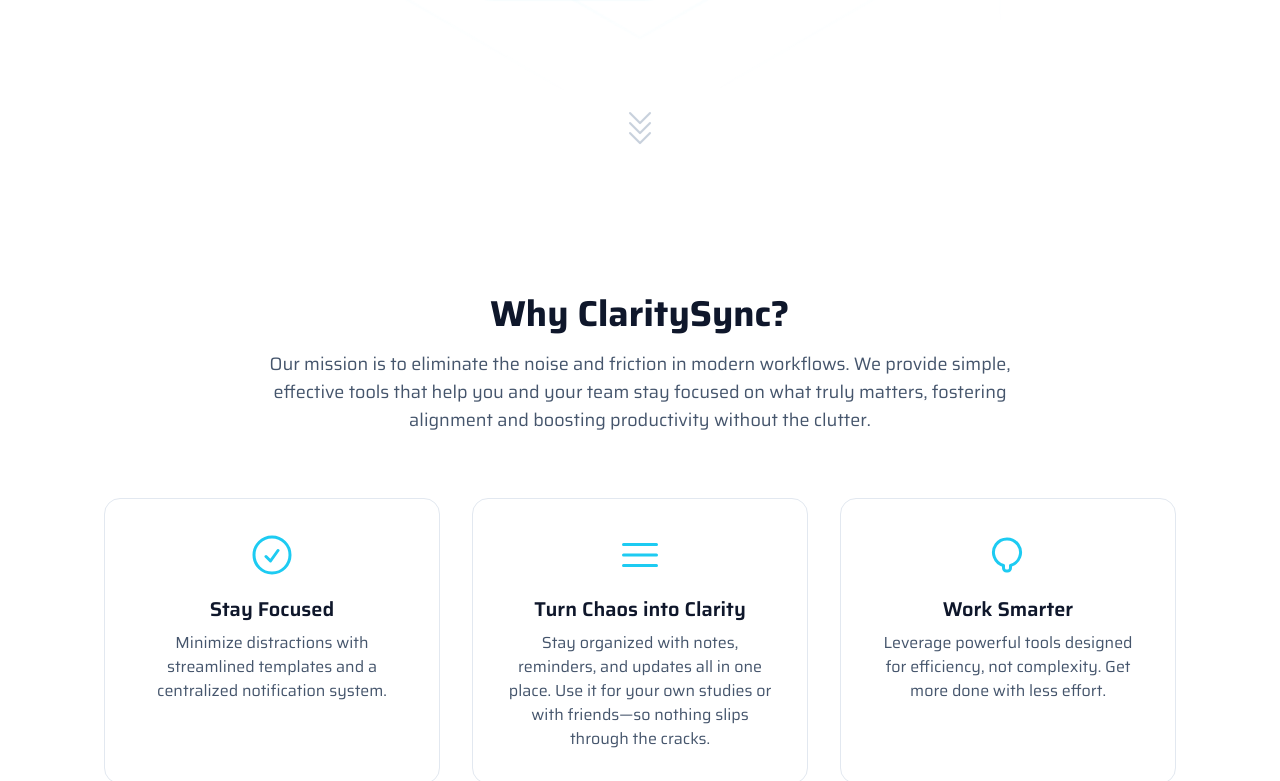
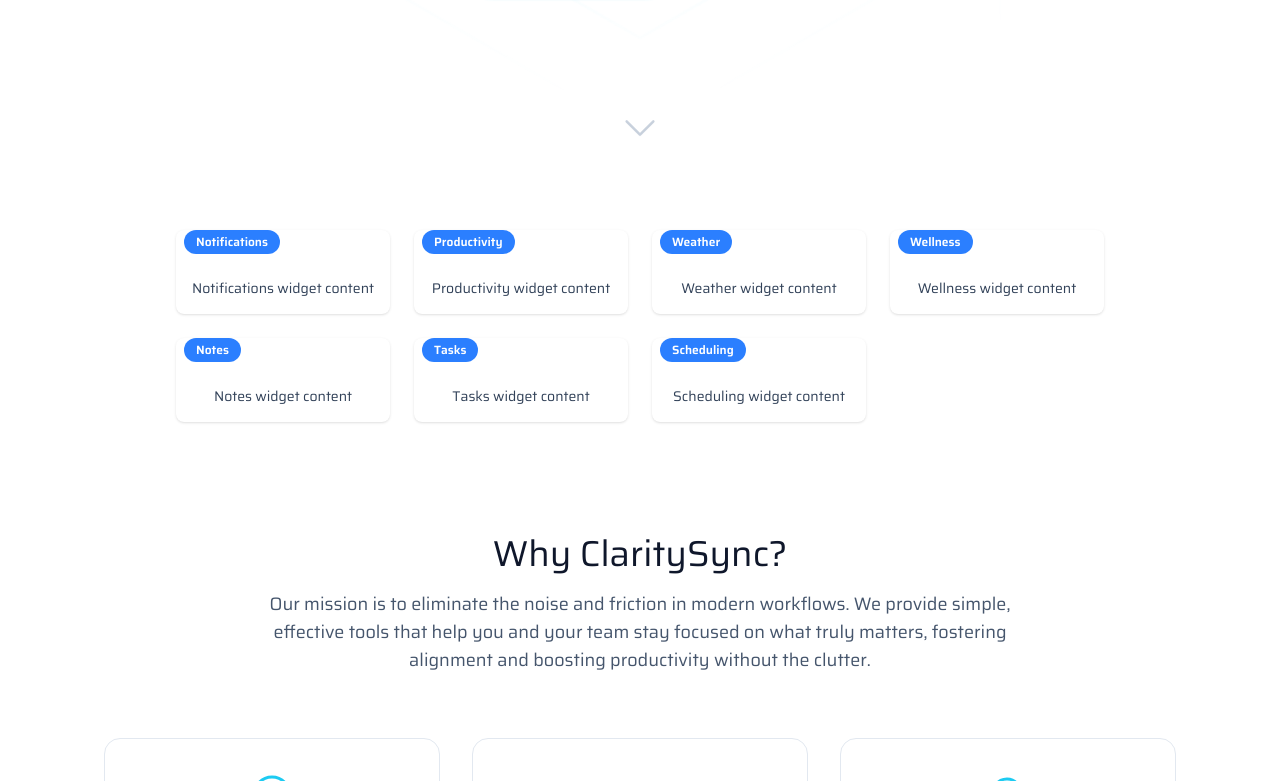
Before and after one commit to claritysyncio-lgtm/claritysync-backup, a Next.js app: page / in a window 1280 px wide. Shown: the part 619-1400 px from the top of the page. Built offline with nearby package versions, Linux system fonts and the light colour scheme.

Commit message:
Backup at 2025-09-18 21:24:06

```diff
--- a/src/app/page.tsx
+++ b/src/app/page.tsx
@@ -60,12 +60,13 @@
     <div className="font-sans text-slate-800">
       <main className="flex flex-col">
         {/* Hero Section */}
-        <section className="relative isolate flex items-center justify-center min-h-[calc(100svh-4rem)] py-24 sm:py-28 overflow-hidden bg-gradient-to-b from-[#e9fbff] via-white to-white">
+        <section className="relative isolate flex items-center justify-center min-h-[calc(100svh-4rem)] py-24 sm:py-28 overflow-hidden bg-white">
           {/* Hologram circuit background */}
           <div className="absolute inset-0 -z-10 pointer-events-none [mask-image:radial-gradient(60%_60%_at_50%_30%,_black,_transparent)]">
             <CircutHomePage className="absolute inset-0 opacity-20" />
-            <div className="absolute inset-x-0 top-0 h-64 bg-gradient-to-b from-[rgba(29,203,242,0.2)] to-transparent" />
           </div>
+          <div className="absolute inset-x-0 top-0 h-64 bg-gradient-to-b from-[rgba(29,203,242,0.2)] to-transparent -z-10" />
+
 
           <div className="px-6 sm:px-8 lg:px-10 w-full">
             <div className="max-w-3xl mx-auto text-center">
@@ -97,7 +98,6 @@
                 </p>
               </div>
 
-
               <p className="mt-4 text-lg md:text-xl leading-relaxed text-slate-600">
                 Tools and templates to bring focus, alignment, and productivity.
               </p>
@@ -125,21 +125,38 @@
               viewBox="0 0 24 24"
               fill="none"
               stroke="currentColor"
-              strokeWidth="1.25"
-              className="h-10 w-10 animate-bounce"
+              strokeWidth="1.5"
+              className="h-10 w-14 animate-bounce"
               aria-hidden
             >
-              <path strokeLinecap="round" strokeLinejoin="round" d="M6 3l6 6 6-6" />
-              <path strokeLinecap="round" strokeLinejoin="round" d="M6 9l6 6 6-6" />
-              <path strokeLinecap="round" strokeLinejoin="round" d="M6 15l6 6 6-6" />
+              <path strokeLinecap="round" strokeLinejoin="round" d="M4 8l8 8 8-8" />
             </svg>
+          </div>
+          {/* Seamless narrow gradient */}
+          {/* Removed bottom gradient as per user feedback */}
+        </section>
+
+        {/* Widgets Section */}
+        <section id="widgets" className="max-w-6xl mx-auto px-6 sm:px-8 lg:px-10 py-12">
+          <div className="grid grid-cols-2 sm:grid-cols-3 md:grid-cols-4 gap-6">
+            {["Notifications", "Productivity", "Weather", "Wellness", "Notes", "Tasks", "Scheduling"].map((category) => (
+              <div key={category} className="relative bg-white rounded-lg shadow p-4 flex flex-col items-center">
+                      <span className="absolute top-0 left-2 bg-blue-500 text-white text-xs font-semibold px-3 py-1 rounded-full">
+                        {category}
+                      </span>
+                {/* Widget content placeholder */}
+                <div className="mt-8 text-center text-sm text-slate-700">
+                  {category} widget content
+                </div>
+              </div>
+            ))}
           </div>
         </section>
 
         {/* About Section */}
-        <section id="about" className="py-24 sm:py-28 bg-white">
+        <section id="about" className="py-24 sm:py-28 bg-gradient-to-b from-white via-white/90 to-slate-50">
           <div className="max-w-6xl mx-auto px-6 sm:px-8 lg:px-10">
-            <h2 className="text-3xl md:text-4xl font-bold text-center text-slate-900">
+            <h2 className="text-3xl md:text-4xl font-normal text-center text-slate-900 -mt-12">
               Why ClaritySync?
             </h2>
             <p className="mt-4 max-w-3xl mx-auto text-center text-lg text-slate-600">
--- a/src/app/templates/[id]/page.tsx
+++ b/src/app/templates/[id]/page.tsx
@@ -1,4 +1,4 @@
-import Link from "next/link";
+aimport Link from "next/link";
 import { notFound } from "next/navigation";
 
 interface PageProps {
--- a/src/app/widgets/page.tsx
+++ b/src/app/widgets/page.tsx
@@ -3,11 +3,59 @@
 import { useState, useEffect } from "react";
 import Link from "next/link";
 
-// Simple icon
-function WidgetIcon(props: React.SVGProps<SVGSVGElement>) {
+// Category-specific icons for widgets
+function BellIcon(props: React.SVGProps<SVGSVGElement>) {
   return (
     <svg xmlns="http://www.w3.org/2000/svg" viewBox="0 0 24 24" fill="currentColor" {...props}>
-      <path d="M4 4h7v7H4V4zm9 0h7v7h-7V4zM4 13h7v7H4v-7zm9 0h7v7h-7v-7z" />
+      <path d="M12 22a2 2 0 002-2H10a2 2 0 002 2zm6-6v-5a6 6 0 10-12 0v5l-2 2v1h16v-1l-2-2z" />
+    </svg>
+  );
+}
+
+function TimerIcon(props: React.SVGProps<SVGSVGElement>) {
+  return (
+    <svg xmlns="http://www.w3.org/2000/svg" viewBox="0 0 24 24" fill="currentColor" {...props}>
+      <path d="M10 2h4v2h-4V2zm2 4a8 8 0 110 16 8 8 0 010-16zm1 4h-2v5h5v-2h-3V10z" />
+    </svg>
+  );
+}
+
+function CloudSunIcon(props: React.SVGProps<SVGSVGElement>) {
+  return (
+    <svg xmlns="http://www.w3.org/2000/svg" viewBox="0 0 24 24" fill="currentColor" {...props}>
+      <path d="M6 19a4 4 0 010-8c.2 0 .4.01.6.04A5 5 0 1117 10a4.5 4.5 0 11.5 9H6z" />
+    </svg>
+  );
+}
+
+function QuoteBubbleIcon(props: React.SVGProps<SVGSVGElement>) {
+  return (
+    <svg xmlns="http://www.w3.org/2000/svg" viewBox="0 0 24 24" fill="currentColor" {...props}>
+      <path d="M21 6H3a2 2 0 00-2 2v9l4-3h16a2 2 0 002-2V8a2 2 0 00-2-2zM7 10h4v2H7v-2zm6 0h4v2h-4v-2z" />
+    </svg>
+  );
+}
+
+function NoteIcon(props: React.SVGProps<SVGSVGElement>) {
+  return (
+    <svg xmlns="http://www.w3.org/2000/svg" viewBox="0 0 24 24" fill="currentColor" {...props}>
+      <path d="M4 3h14a2 2 0 012 2v14l-6-2H4a2 2 0 01-2-2V5a2 2 0 012-2zm3 4h8v2H7V7zm0 4h6v2H7v-2z" />
+    </svg>
+  );
+}
+
+function ChecklistIcon(props: React.SVGProps<SVGSVGElement>) {
+  return (
+    <svg xmlns="http://www.w3.org/2000/svg" viewBox="0 0 24 24" fill="currentColor" {...props}>
+      <path d="M9 7l-2 2-1-1-2 2 3 3 4-4-2-2zM13 6h8v2h-8V6zm0 4h8v2h-8v-2zm0 4h8v2h-8v-2z" />
+    </svg>
+  );
+}
+
+function CalendarIcon(props: React.SVGProps<SVGSVGElement>) {
+  return (
+    <svg xmlns="http://www.w3.org/2000/svg" viewBox="0 0 24 24" fill="currentColor" {...props}>
+      <path d="M7 2h2v2h6V2h2v2h3a2 2 0 012 2v14a2 2 0 01-2 2H4a2 2 0 01-2-2V6a2 2 0 012-2h3V2zm13 8H4v10h16V10z" />
     </svg>
   );
 }
@@ -50,13 +98,13 @@
 }
 
 const WIDGETS = [
-  { name: "Notification Center", category: "Notifications", description: "Centralized feed of alerts, mentions, and updates.", isPopular: true },
-  { name: "Timer", category: "Productivity", description: "Countdown and pomodoro timers.", isPopular: true },
-  { name: "Weather", category: "Info", description: "Current weather snapshot." },
-  { name: "Quote of the Day", category: "Wellness", description: "Daily inspirational quotes." },
-  { name: "Quick Notes", category: "Notes", description: "Scratchpad for thoughts." },
-  { name: "Task Widget", category: "Tasks", description: "Mini task list with priorities." },
-  { name: "Calendar", category: "Scheduling", description: "This week at a glance." },
+  { name: "Notification Center", category: "Notifications", description: "Centralized feed of alerts, mentions, and updates.", isPopular: true, Icon: BellIcon },
+  { name: "Timer", category: "Productivity", description: "Countdown and pomodoro timers.", isPopular: true, Icon: TimerIcon },
+  { name: "Weather", category: "Info", description: "Current weather snapshot.", Icon: CloudSunIcon },
+  { name: "Quote of the Day", category: "Wellness", description: "Daily inspirational quotes.", Icon: QuoteBubbleIcon },
+  { name: "Quick Notes", category: "Notes", description: "Scratchpad for thoughts.", Icon: NoteIcon },
+  { name: "Task Widget", category: "Tasks", description: "Mini task list with priorities.", Icon: ChecklistIcon },
+  { name: "Calendar", category: "Scheduling", description: "This week at a glance.", Icon: CalendarIcon },
 ];
 
 const FILTERS = ["Most Popular", "All", "Notifications", "Productivity", "Info", "Wellness", "Notes", "Tasks", "Scheduling"] as const;
@@ -126,7 +174,7 @@
             <div className="flex items-center justify-between px-5 py-4 border-b border-slate-200">
               <div className="flex items-center gap-3">
                 <div className="p-2 bg-[#e9fbff] rounded-full">
-                  <WidgetIcon className="h-6 w-6 text-[#1dcbf2]" />
+                  {(() => { const IconComp = preview?.Icon ?? BellIcon; return <IconComp className="h-6 w-6 text-[#1dcbf2]" />; })()}
                 </div>
                 <div>
                   <h3 className="text-lg font-semibold text-slate-900">{preview.name}</h3>
@@ -167,7 +215,7 @@
           {filtered.map((w) => (
             <div key={w.name} className="group relative block p-6 bg-white rounded-2xl border border-slate-200 hover:border-slate-300 hover:shadow-sm transition-all">
               {/* Category badge: slightly higher than default, not overlapping */}
-              <div className="absolute top-8 right-8 rounded-full bg-slate-100 px-3 py-1 text-xs font-semibold text-slate-500">
+              <div className="absolute top-4 right-8 rounded-full bg-slate-100 px-3 py-1 text-xs font-semibold text-slate-500">
                 {w.category}
               </div>
               {/* Popular badge (matches Templates positioning style near top-right) */}
@@ -178,7 +226,7 @@
               )}
               <div className="flex items-center gap-4 mb-3">
                 <div className="p-3 bg-[#e9fbff] rounded-full">
-                  <WidgetIcon className="h-7 w-7 text-[#1dcbf2]" />
+                  {w.Icon ? <w.Icon className="h-7 w-7 text-[#1dcbf2]" /> : null}
                 </div>
                 <h3 className="text-lg font-semibold text-slate-900">
                   <Link
```
Also changed, not shown: src/app/templates/page.tsx (+78 -11 lines).
